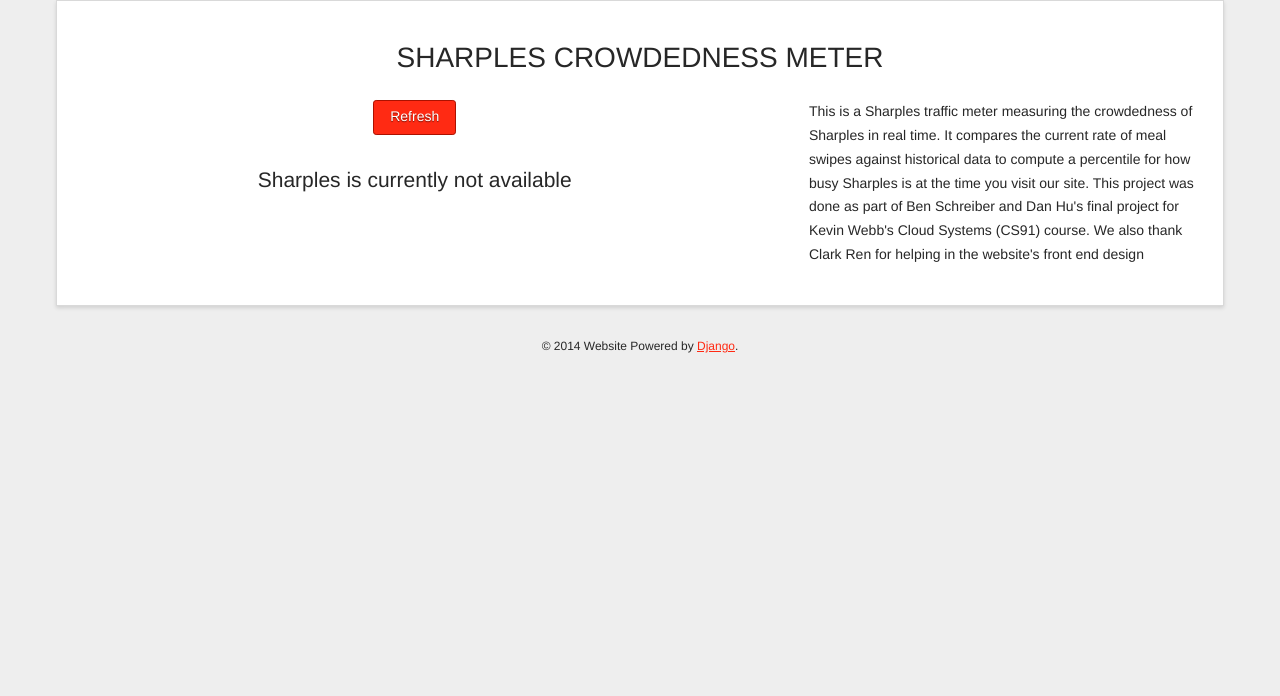
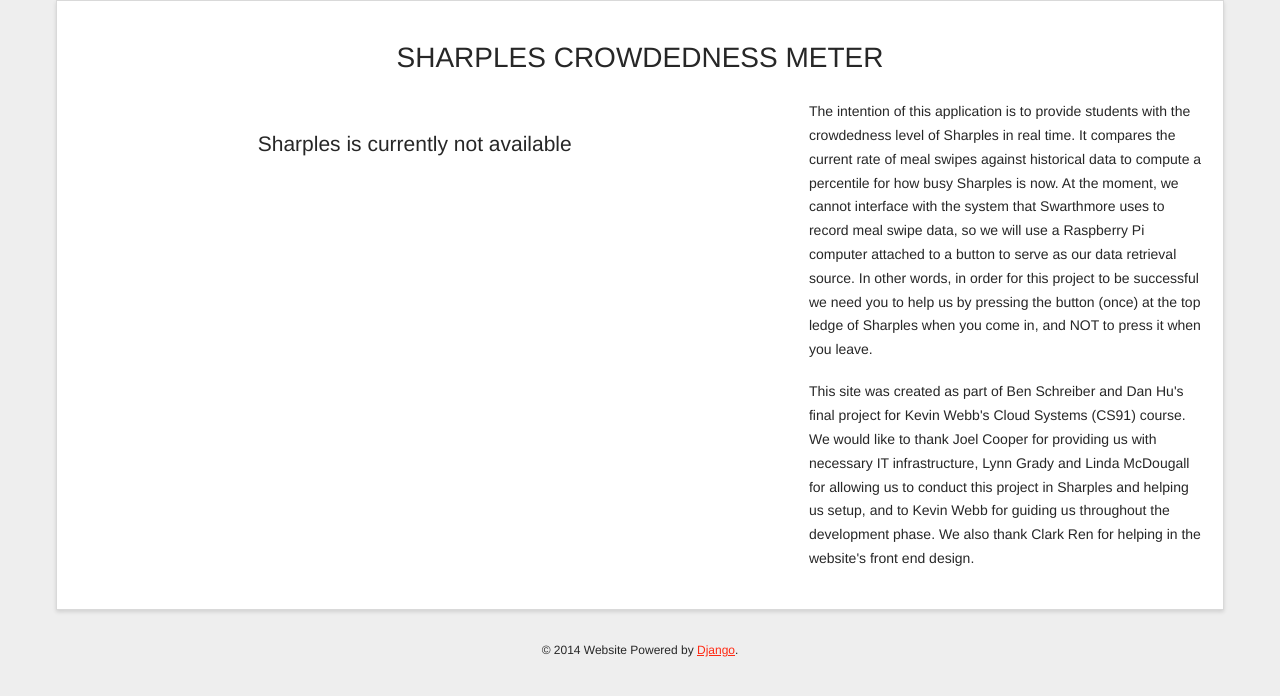
Before and after one commit to bschrei1/swatspot, a Python web app: template sharples/templates/students/indexstudents.html in a window 1280 px wide. Shown: the top 696 px of the page. Run offline with Jinja, Linux system fonts and the light colour scheme; the template is opened without the code that fills it, so the values that code supplies are empty.

Commit message:
after retrieval

```diff
--- a/sharples/templates/students/indexstudents.html
+++ b/sharples/templates/students/indexstudents.html
@@ -161,8 +161,8 @@
 	<div class="content-band">
     	<h1 style="margin-top: 20px; text-align: center; text-transform: uppercase;">Sharples Crowdedness Meter</h1>
 		<div class="column left">
-        	<div>
-            	<p style="text-align: center;"><a class="button" href="javascript:history.go(0)">Refresh</a></p>
+             <div>
+            	<!--<p style="text-align: center;"><a class="button" href="javascript:history.go(0)">Refresh</a></p>-->
             </div>
             {% if sharplesIsOpen %}
                 <h2 style="text-align: center;">Crowdedness percentile: {{percentile}}%</h2>
@@ -176,7 +176,7 @@
 						{% endif %}
     	</div>
     	<div class="column right">
-        	<p> This is a Sharples traffic meter measuring the crowdedness of Sharples in real time. It compares the current rate of meal swipes against historical data to compute a percentile for how busy Sharples is at the time you visit our site. This project was done as part of Ben Schreiber and Dan Hu's final project for Kevin Webb's Cloud Systems (CS91) course. We also thank Clark Ren for helping in the website's front end design</p>
+        	<p> The intention of this application is to provide students with the crowdedness level of Sharples in real time. It compares the current rate of meal swipes against historical data to compute a percentile for how busy Sharples is now. At the moment, we cannot interface with the system that Swarthmore uses to record meal swipe data, so we will use a Raspberry Pi computer attached to a button to serve as our data retrieval source. In other words, in order for this project to be successful we need you to help us by pressing the button (once) at the top ledge of Sharples when you come in, and NOT to press it when you leave.</p><p> This site was created as part of Ben Schreiber and Dan Hu's final project for Kevin Webb's Cloud Systems (CS91) course. We would like to thank Joel Cooper for providing us with necessary IT infrastructure, Lynn Grady and Linda McDougall for allowing us to conduct this project in Sharples and helping us setup, and to Kevin Webb for guiding us throughout the development phase. We also thank Clark Ren for helping in the website's front end design.</p>
         </div>
     </div>
     <div class="footer">
```
Also changed, not shown: db.sqlite3.
